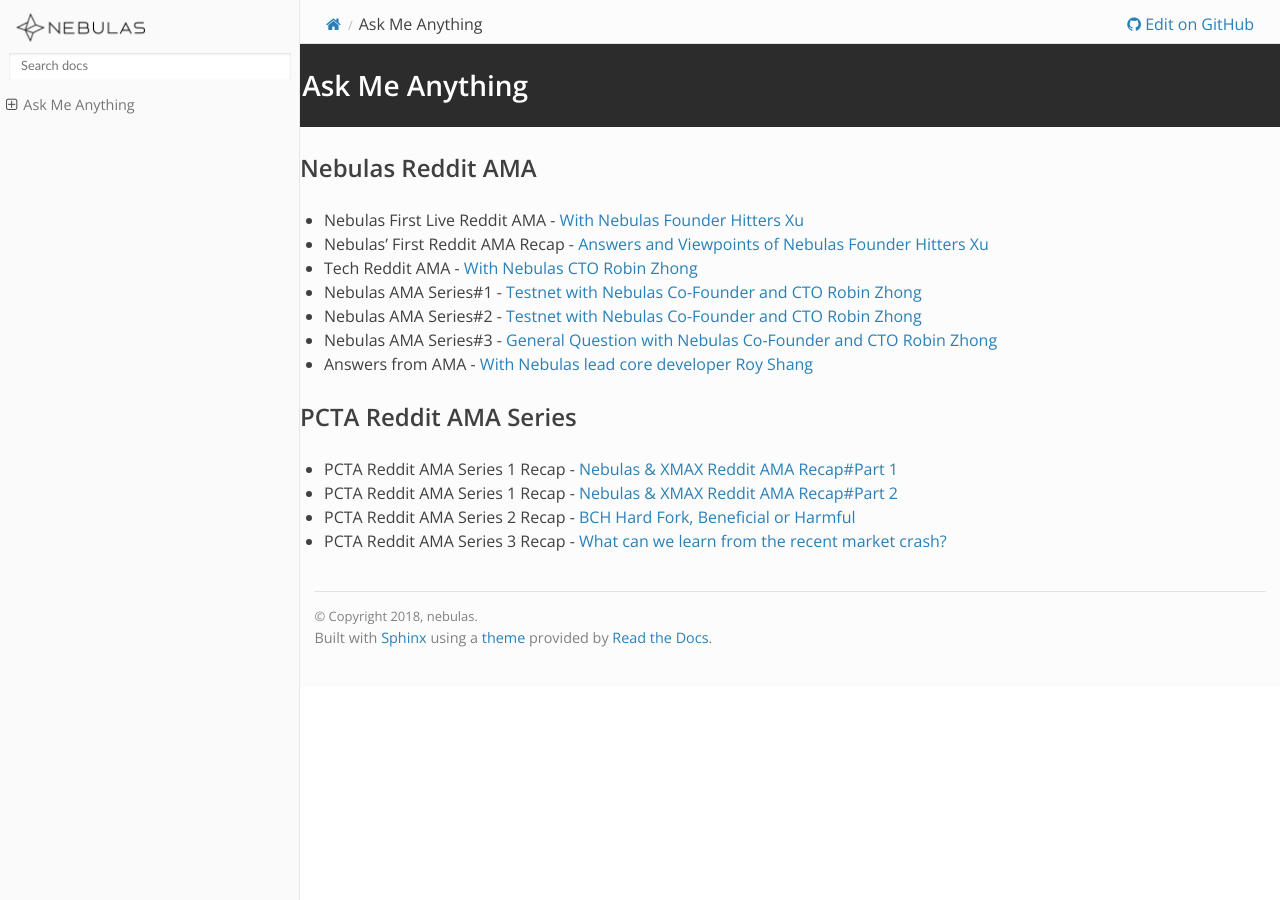
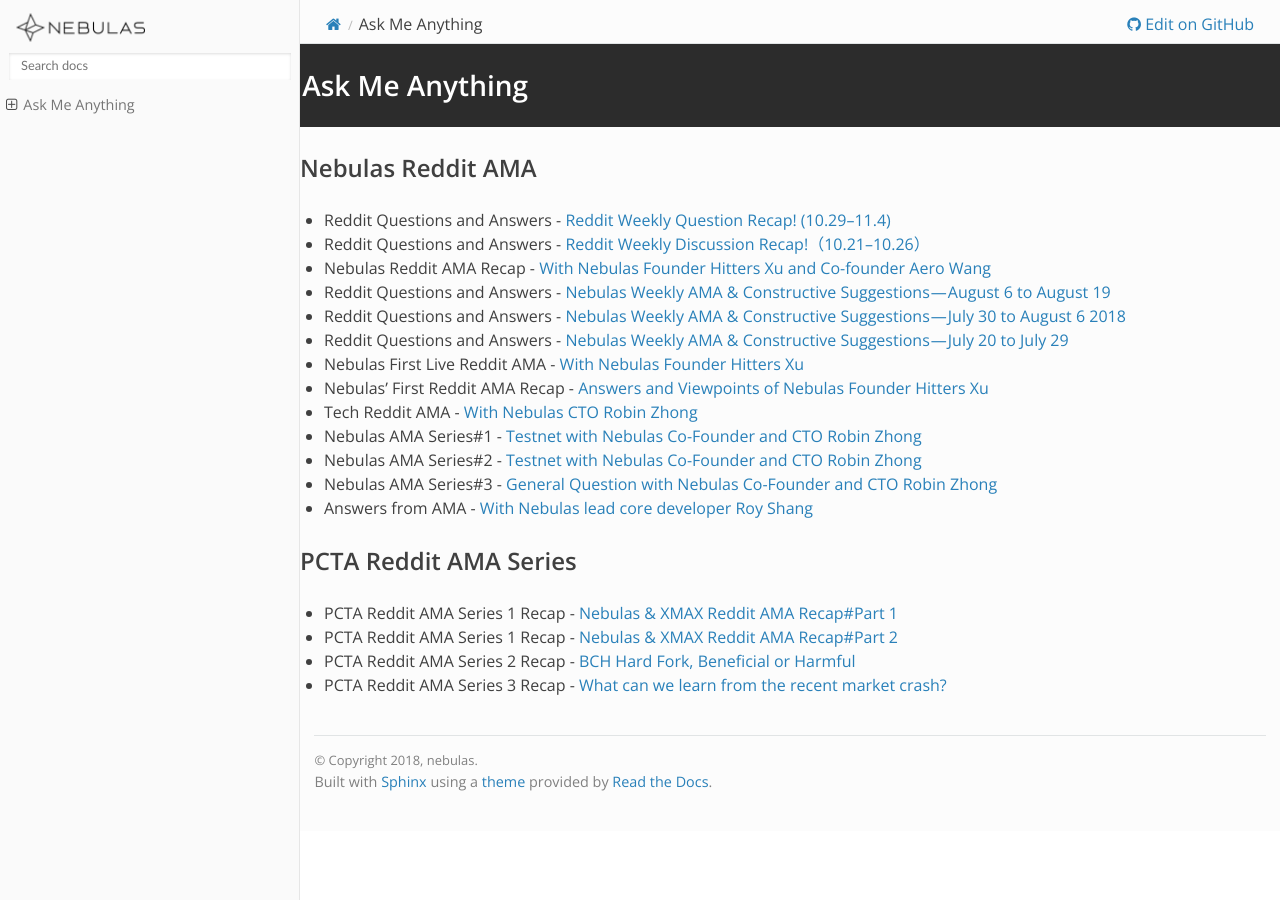
Before and after one commit to nebulasio/nebdocs, a Sphinx documentation site: the page built from docs/community/ama.md, in a window 1280 px wide. Built offline with Sphinx 7.4.7 and the Read the Docs theme 2.0.0, drawn with Linux system fonts in a browser that asks for light colours; pages that are not in the unit, such as notebooks, are missing from menus.

Commit message:
update AMA series
update the weekly reddit questions and answers to AMA

```diff
--- a/docs/community/ama.md
+++ b/docs/community/ama.md
@@ -1,5 +1,11 @@
 # Ask Me Anything
 ## Nebulas Reddit AMA
+- Reddit Questions and Answers - [Reddit Weekly Question Recap! (10.29–11.4)](https://medium.com/nebulasio/reddit-weekly-discussion-recap-10-29-11-4-53cb89a307ac)
+- Reddit Questions and Answers - [Reddit Weekly Discussion Recap!（10.21–10.26）](https://medium.com/nebulasio/reddit-weekly-question-recap-10-21-10-26-1f827e0629ef)
+- Nebulas Reddit AMA Recap - [With Nebulas Founder Hitters Xu and Co-founder Aero Wang](https://medium.com/nebulasio/nebulas-reddit-ama-recap-9553eadb69e6)
+- Reddit Questions and Answers - [Nebulas Weekly AMA & Constructive Suggestions — August 6 to August 19](https://medium.com/nebulasio/nebulas-weekly-ama-constructive-suggestions-august-6-to-august-19-c33f992a51a8)
+- Reddit Questions and Answers - [Nebulas Weekly AMA & Constructive Suggestions — July 30 to August 6 2018](https://medium.com/nebulasio/nebulas-weekly-ama-constructive-suggestions-july-30-to-august-6-2018-4805d5ab78ca)
+- Reddit Questions and Answers - [Nebulas Weekly AMA & Constructive Suggestions — July 20 to July 29](https://medium.com/nebulasio/nebulas-weekly-ama-constructive-suggestions-july-20-to-july-29-5841c98db83b)
 - Nebulas First Live Reddit AMA - [With Nebulas Founder Hitters Xu](https://medium.com/nebulasio/live-reddit-ama-with-nebulas-founder-hitters-xu-46e8f1a89fa)
 - Nebulas’ First Reddit AMA Recap - [Answers and Viewpoints of Nebulas Founder Hitters Xu](https://medium.com/nebulasio/nebulas-first-reddit-ama-recap-3f5b75c26c9a)
 - Tech Reddit AMA - [With Nebulas CTO Robin Zhong](https://medium.com/nebulasio/tech-reddit-ama-ab0c87484773)
```
